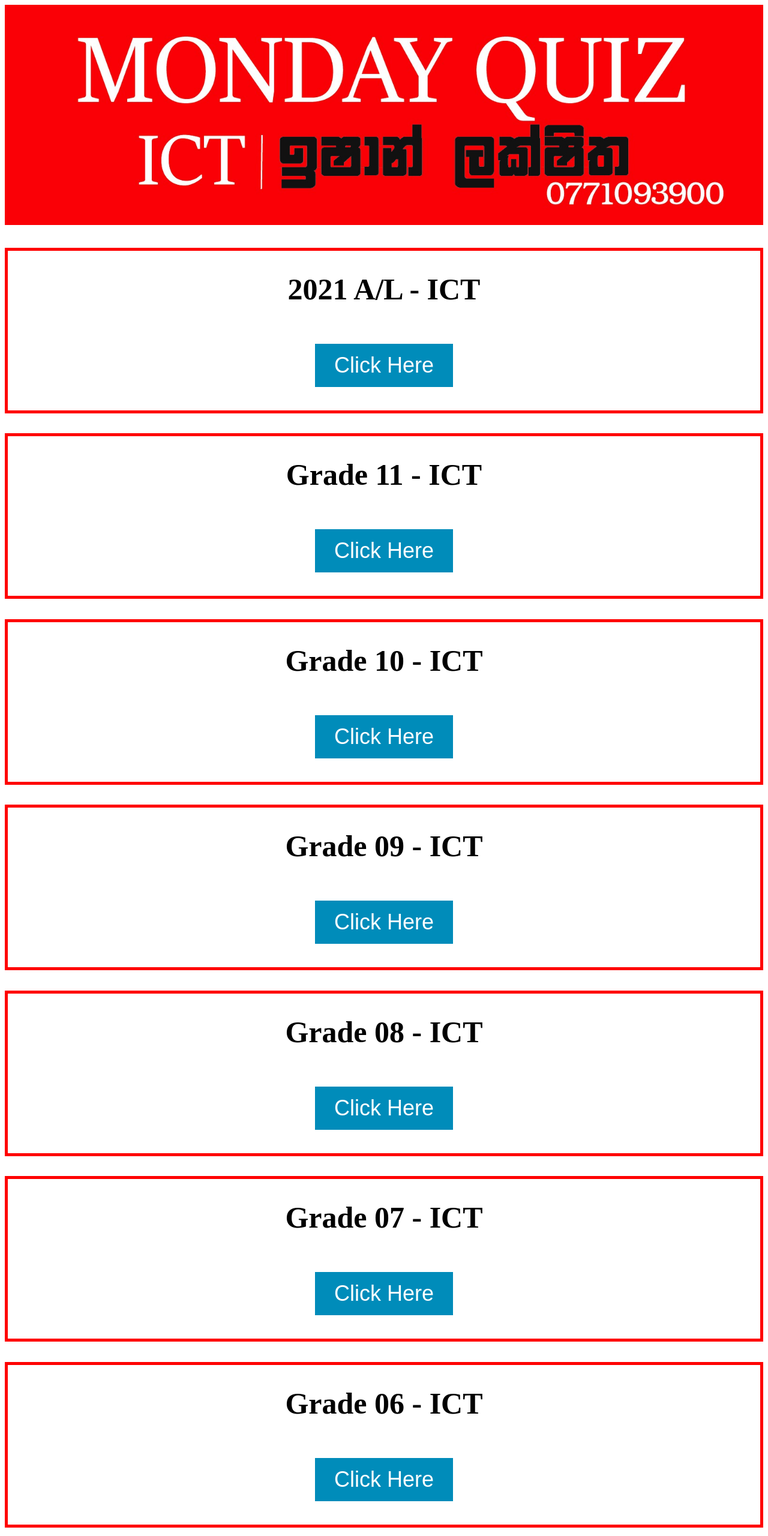
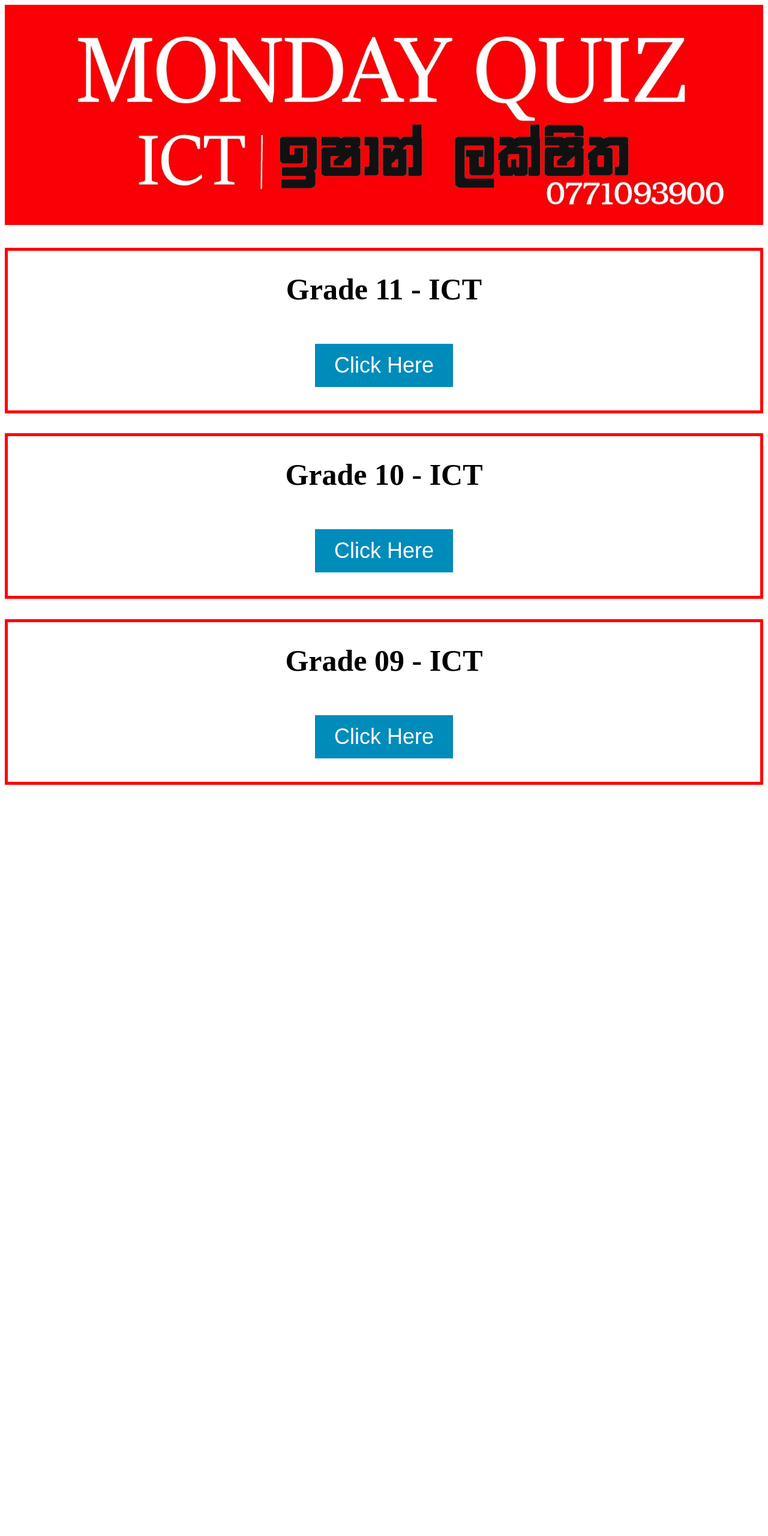
Before and after one commit to IshanLakshitha/quiz, a plain HTML site: page index.html in a window 1280 px wide. Shown: the whole page at 60% size. After the commit the page ends 1341 px from the top, so only its background shows below. Drawn offline with Linux system fonts and the light colour scheme.

Commit message:
07/19/2021

```diff
--- a/index.html
+++ b/index.html
@@ -34,18 +34,9 @@
 <body>
     <img src="img/header_image.jpg" width="100%" height="100%">
     <center>
-        <h1 class="title-01">2021 A/L - ICT</br></br>
-            <center>
-                <a href="https://forms.gle/Tc1ubjZ7qJ6W95L98">
-                    <button class="button btn-paper">Click Here</button>
-                </a>
-            </center>
-        </h1>
-    </center>
-    <center>
         <h1 class="title-01">Grade 11 - ICT</br></br>
             <center>
-                <a href="https://forms.gle/oPP4wqma7ajYFZBv5">
+                <a href="https://forms.gle/o3A9HhsPkV9H1Qzq9">
                     <button class="button btn-paper">Click Here</button>
                 </a>
             </center>
@@ -54,7 +45,7 @@
     <center>
         <h1 class="title-01">Grade 10 - ICT</br></br>
             <center>
-                <a href="https://forms.gle/hoqq2xJE7voLr49c6">
+                <a href="https://forms.gle/CLr45BdmpyiM1HRH9">
                     <button class="button btn-paper">Click Here</button>
                 </a>
             </center>
@@ -64,37 +55,7 @@
         <h1 class="title-01">Grade 09 - ICT</br></br>
 
             <center>
-                <a href="https://forms.gle/C3Lp6dNXPsCieTmAA">
-                    <button class="button btn-paper">Click Here</button>
-                </a>
-            </center>
-        </h1>
-    </center>
-    <center>
-        <h1 class="title-01">Grade 08 - ICT</br></br>
-
-            <center>
-                <a href="https://forms.gle/i2QkyMPXABZx2shu7">
-                    <button class="button btn-paper">Click Here</button>
-                </a>
-            </center>
-        </h1>
-    </center>
-    <center>
-        <h1 class="title-01">Grade 07 - ICT</br></br>
-
-            <center>
-                <a href="https://forms.gle/tFL7nraELpfGiLHW8">
-                    <button class="button btn-paper">Click Here</button>
-                </a>
-            </center>
-        </h1>
-    </center>
-    <center>
-        <h1 class="title-01">Grade 06 - ICT</br></br>
-
-            <center>
-                <a href="https://forms.gle/Lnoar6e5AHRReTVr5">
+                <a href="https://forms.gle/GBWrZRZEdKjdiHw96">
                     <button class="button btn-paper">Click Here</button>
                 </a>
             </center>
```
